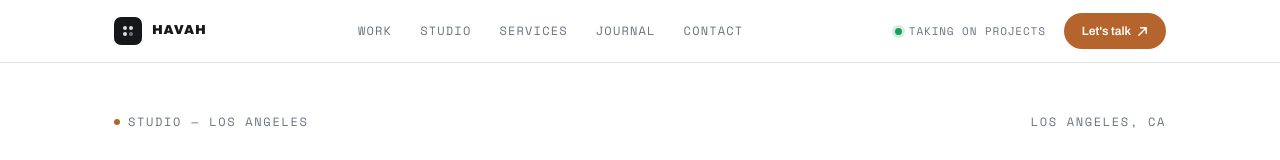
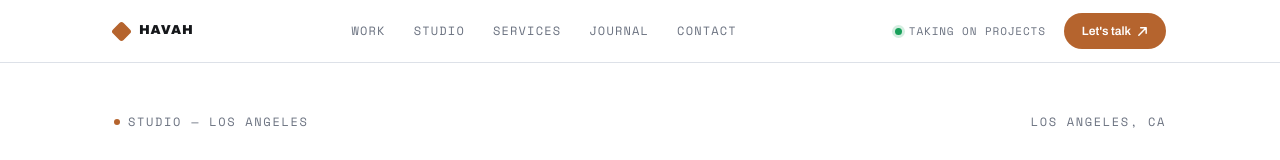
Before and after one commit to havahstudios/havah-site, a Next.js app: page / in a window 1280 px wide. Shown: the top 160 px of the page. Built offline with nearby package versions, Linux system fonts and the light colour scheme.

Commit message:
Replace nav logo mark with the favicon's rust diamond
Swapped the dark square + dot-grid icon for just the rotated rust
square from the favicon, no background container, to match.

```diff
--- a/components/Nav.tsx
+++ b/components/Nav.tsx
@@ -28,14 +28,10 @@ export default function Nav() {
       >
         {/* Logo */}
         <Link href="/" className="flex items-center gap-2.5 no-underline shrink-0" onClick={() => setOpen(false)}>
-          <div className="w-[28px] h-[28px] rounded-[7px] bg-[#15171A] flex items-center justify-center">
-            <svg width="16" height="16" viewBox="0 0 16 16" fill="none">
-              <circle cx="5" cy="5" r="2" fill="white" opacity="0.85" />
-              <circle cx="11" cy="5" r="2" fill="white" opacity="0.85" />
-              <circle cx="5" cy="11" r="2" fill="white" opacity="0.85" />
-              <circle cx="11" cy="11" r="2" fill="white" opacity="0.4" />
-            </svg>
-          </div>
+          <div
+            className="w-[15px] h-[15px] shrink-0"
+            style={{ background: "#B5642E", borderRadius: "3px", transform: "rotate(45deg)" }}
+          />
           <span className="font-black text-[13px] text-[#15171A] uppercase" style={{ fontFamily: "var(--font-display)", letterSpacing: "0.06em" }}>
             HAVAH
           </span>
```
